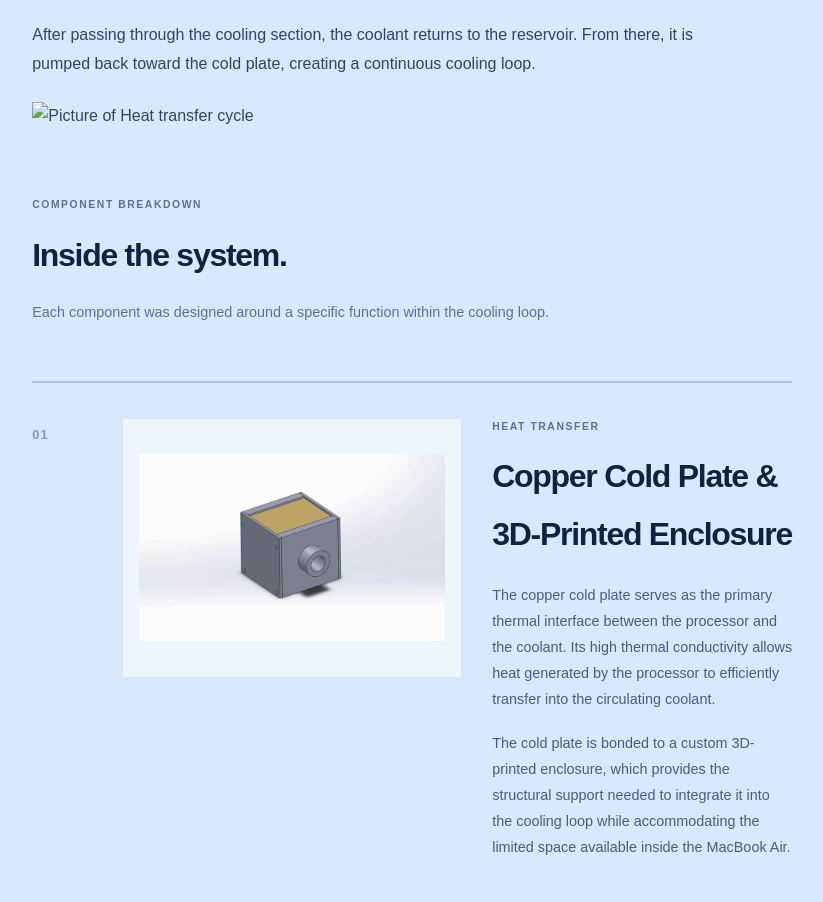
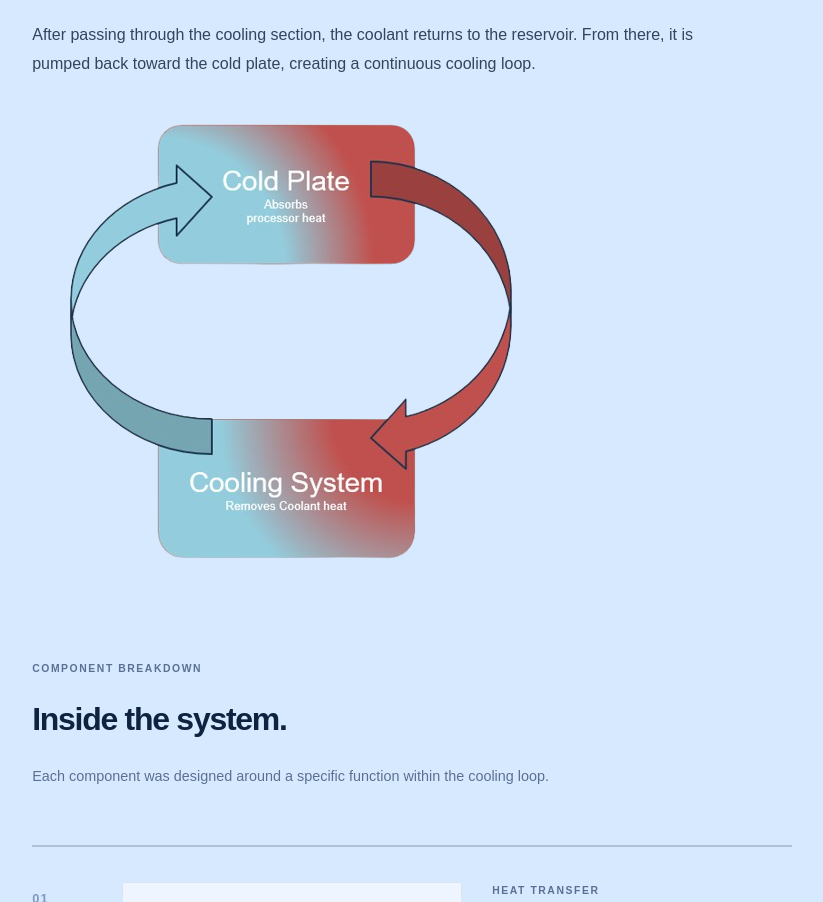
Before and after one commit to Maxhsu0716/maxhsu.github.io, a plain HTML site: page macbook-liquid-cooling.html in a window 1280 px wide. Shown: the part 3062-3964 px from the top of the page, without its empty margins (299-1122 px from the left). Drawn offline with Linux system fonts and the light colour scheme.

Commit message:
Update macbook-liquid-cooling.html

```diff
--- a/macbook-liquid-cooling.html
+++ b/macbook-liquid-cooling.html
@@ -286,7 +286,7 @@
         <!-- COOLING LOOP -->
 
         <img
-            src="HeatTransfer.png"
+            src="image/HeatTransfer.png"
             alt="Picture of Heat transfer cycle"
         >
     </div>
```
